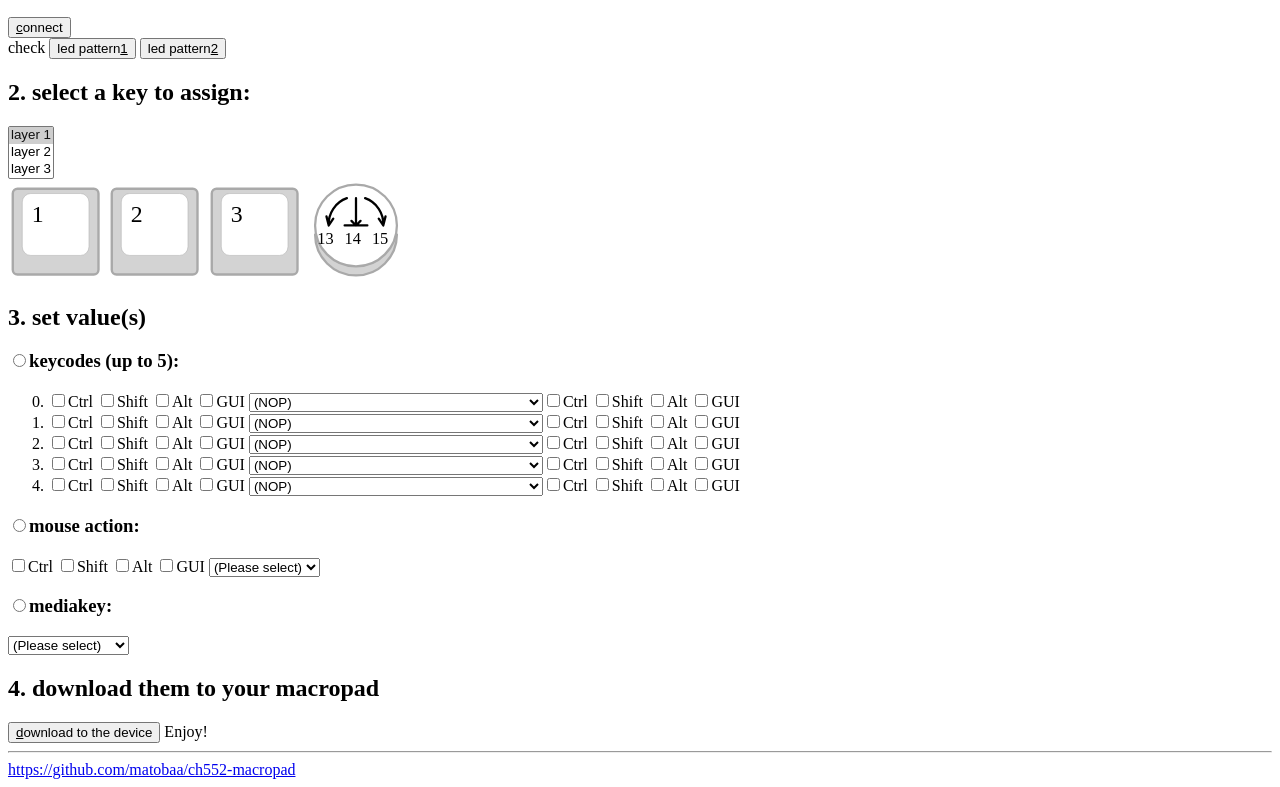
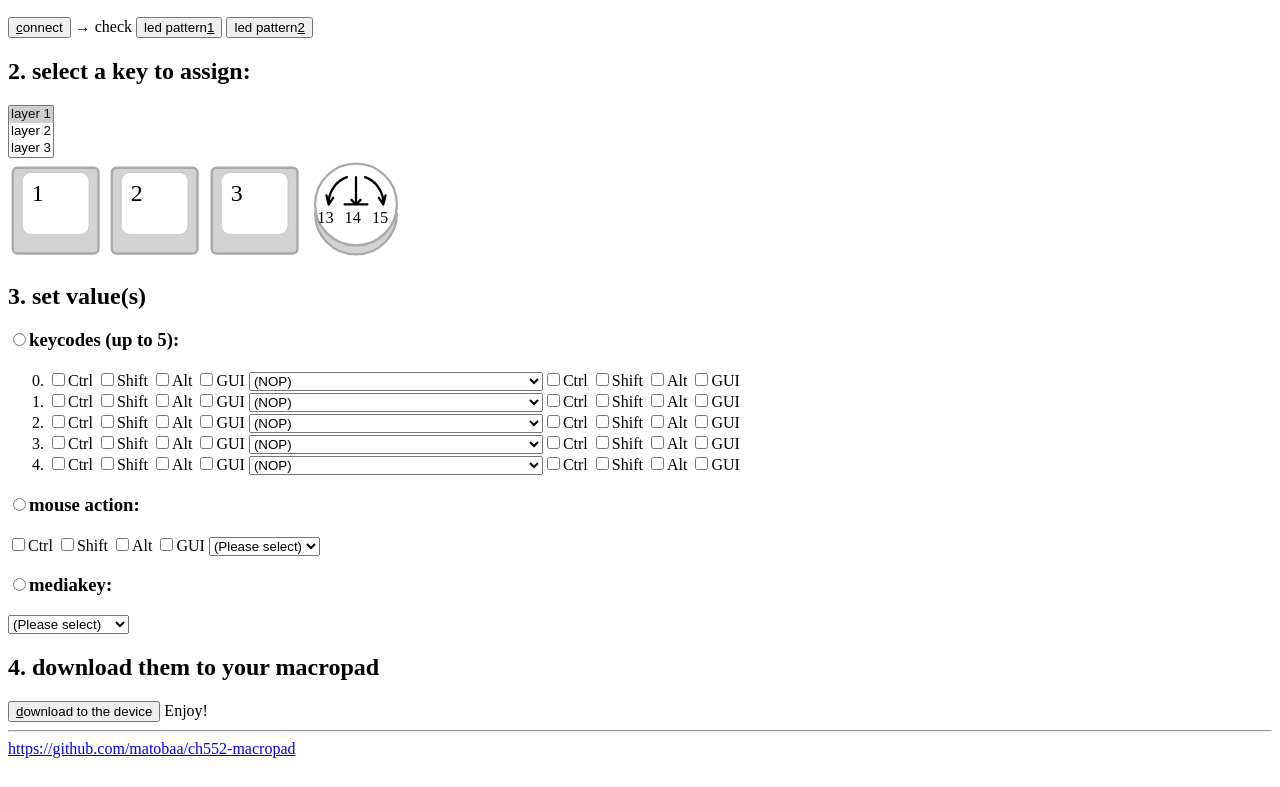
Before and after one commit to matobaa/ch552-macropad, a plain HTML site: page configurator/index.html in a window 1280 px wide. Both pictures are taken after a click on the button "connect". Shown: the part 110-897 px from the top of the page. After the commit the page ends 876 px from the top, so only its background shows below. Drawn offline with Linux system fonts and the light colour scheme.

Commit message:
beautified

```diff
--- a/configurator/index.html
+++ b/configurator/index.html
@@ -16,7 +16,7 @@
 
     <h2>1. Connect to your macropad</h2>
     <button id=connect accesskey=c><u>c</u>onnect</button>
-    <br>check
+    &rarr; check
     <button id=led1 accesskey=1>led pattern<u>1</u></button>
     <button id=led2 accesskey=2>led pattern<u>2</u></button>
 
--- a/configurator/main.js
+++ b/configurator/main.js
@@ -4,44 +4,58 @@ window.onload = () => {
     const sendReport = async (reportId, data) => await device.sendReport(reportId, Uint8Array.from(data));
     const sleep = msec => new Promise(resolve => setTimeout(resolve, msec));
 
+    // connect handler
     document.querySelector("#connect").addEventListener("click", async event => {
-        const vendorId = parseInt(vid.innerText,16) || 0x1189;
-        const devices = await navigator.hid.requestDevice({filters: [{vendorId}]});
-        device = devices.filter(device => device.collections.filter(u=>u.outputReports.length).length)[0];
+        const target = event.currentTarget;  // escaped because the property will be null after async/await
+        const vendorId = parseInt(vid.innerText, 16) || 0x1189;
+        const devices = await navigator.hid.requestDevice({ filters: [{ vendorId }] });
+        device = devices.filter(device => device.collections.filter(u => u.outputReports.length).length)[0];
+        if (!device) return;
         await device.open();
-        event.target.innerText = "connected";
+        target.innerText = "connected";
     });
 
+    // test handler
     document.querySelector("#led1").addEventListener("click", event => sendReport(3, [0xb0, 0x18, 0x01]));
     document.querySelector("#led2").addEventListener("click", event => sendReport(3, [0xb0, 0x18, 0x02]));
 
-    download.onclick = async event => {
+    // download handler
+    document.querySelector("#download").addEventListener("click", async event => {
         var layer = document.querySelector("#layer option[selected]").value;
         var key = target?.attributes["value"]?.value;
-        if(!key) return;
+        if (!key) return;
         key = parseInt(key);
+
+        // keycodes
         var usages = [...document.querySelectorAll("#keycodes li")].map(
             li => ({
                 id: parseInt(li.querySelector("option:checked").value, 16),
-                    modifier: [...li.querySelectorAll("[type=checkbox]:checked")].reduce((a,c)=>a|c.value, 0)
+                modifier: [...li.querySelectorAll("[type=checkbox]:checked")].reduce((a, c) => a | c.value, 0)
             }))
             .filter((usage) => !isNaN(usage.id));
         sendReport(3, [0xa1, 0x01]);  // start marker
         await sleep(500);
-        sendReport(3, [key, (layer<<4)+1, usages.length]);
+        sendReport(3, [key, (layer << 4) + 1, usages.length]);
         await sleep(500);
         for (let i = 0; i < usages.length; i++) {
-            sendReport(3, [key, (layer<<4)+1, usages.length, i+1, usages[i].modifier, usages[i].id]);
+            sendReport(3, [key, (layer << 4) + 1, usages.length, i + 1, usages[i].modifier, usages[i].id]);
             await sleep(500);
-        };
+        }
+
+        // mouse action
+        // #TODO not implemented
+
+        // mediakey action
+        // #TODO not implemented
+
         sendReport(3, [0xaa, 0xaa]);  // stop marker
-    }
+    });
 
     // render a macropad
     macrokeys = [
-        [0x01,0x02,0x03, [0x0d, 0x0e, 0x0f] ],  // mx, mx, mx, [ccw, push, cw]
+        [0x01, 0x02, 0x03, [0x0d, 0x0e, 0x0f]],  // mx, mx, mx, [ccw, push, cw]
     ];
-
+    const key_area = document.querySelector("#key_area");
     macrokeys.map(row => {
         row.map(key => {
             if (Number.isInteger(key)) {  // Integer assumes a cherrymx key
@@ -60,34 +74,36 @@ window.onload = () => {
                         <path id=key_${key.at(0)} value=${key.at(0)} d="m 8,4 a 6,6,0,0,0,-4,6 l-.5,-2 m1.5,.5 l-1,1.5" onclick=aim(${key.at(0)}) stroke=black></path desc=leftturn>
                         <path id=key_${key.at(2)} value=${key.at(2)} d="m 12,4 a 6,6,0,0,1,4,6 l.5,-2 m-1.5,.5 l1,1.5"  onclick=aim(${key.at(2)}) stroke=black></path desc=rightturn>
                         <path id=key_${key.at(1)} value=${key.at(1)} d="m 10,4 l 0,6,-1,-1 m 2,0 l -1,1 m2.5,0 l-5,0"   onclick=aim(${key.at(1)}) stroke=black></path desc=push>
-                        <text x=1.5  y=14 font-size=3.6 stroke=none fill=black onclick=aim(${key.at(0)})>${key.at(0)||""}</text>
-                        <text x=7.5  y=14 font-size=3.6 stroke=none fill=black onclick=aim(${key.at(1)})>${key.at(1)||""}</text>
-                        <text x=13.5 y=14 font-size=3.6 stroke=none fill=black onclick=aim(${key.at(2)})>${key.at(2)||""}</text>
+                        <text x=1.5  y=14 font-size=3.6 stroke=none fill=black onclick=aim(${key.at(0)})>${key.at(0) || ""}</text>
+                        <text x=7.5  y=14 font-size=3.6 stroke=none fill=black onclick=aim(${key.at(1)})>${key.at(1) || ""}</text>
+                        <text x=13.5 y=14 font-size=3.6 stroke=none fill=black onclick=aim(${key.at(2)})>${key.at(2) || ""}</text>
                     </svg>`;
             }
         });
         key_area.innerHTML += "<br/>";  // break at end of a row
     });
 
-    //
-    [0,1,2,3,4].forEach(pos => {
+    // render a keycode selector 5 times
+    const keycodes = document.querySelector("#keycodes");
+    [0, 1, 2, 3, 4].forEach(pos => {
         keycode = document.createElement("li");
         keycode.value = pos;
         keycode.innerHTML =
-          ["Ctrl", "Shift", "Alt", "GUI"].map((mod,j) => `<label><input type=checkbox value=${1<<j}></input>${mod}</label> `).join("\n")
+            ["Ctrl", "Shift", "Alt", "GUI"].map((mod, j) => `<label><input type=checkbox value=${1 << j}></input>${mod}</label> `).join("\n")
             + `<select size=1>`
-              +  `<option value=NOP selected>(NOP)</option>`
-              +  hid_usage_table_0x07.map( ([id, name, face=""],index) => `<option value=${id}>${face}: ${name}</option>`).join("\n")
+            + `<option value=NOP selected>(NOP)</option>`
+            + hid_usage_table_0x07.map(([id, name, face = ""], index) => `<option value=${id}>${face}: ${name}</option>`).join("\n")
             + `</select>`
-              + ["Ctrl", "Shift", "Alt", "GUI"].map((mod,j) => `<label><input type=checkbox value=${1<<j+4}></input>${mod}</label> `).join("\n")
+            + ["Ctrl", "Shift", "Alt", "GUI"].map((mod, j) => `<label><input type=checkbox value=${1 << j + 4}></input>${mod}</label> `).join("\n");
         keycodes.appendChild(keycode);
     });
-}
+};
 
-var target = undefined;
+let target = undefined;
 
+// aim handler used by macropad click handler
 const aim = (key) => {
     target && target.classList.remove("target");
     target = document.querySelector(`#key_${key}`);
     target.classList.add("target");
-}
+};
```
Lines whose indentation alone changed are shown as unchanged.
